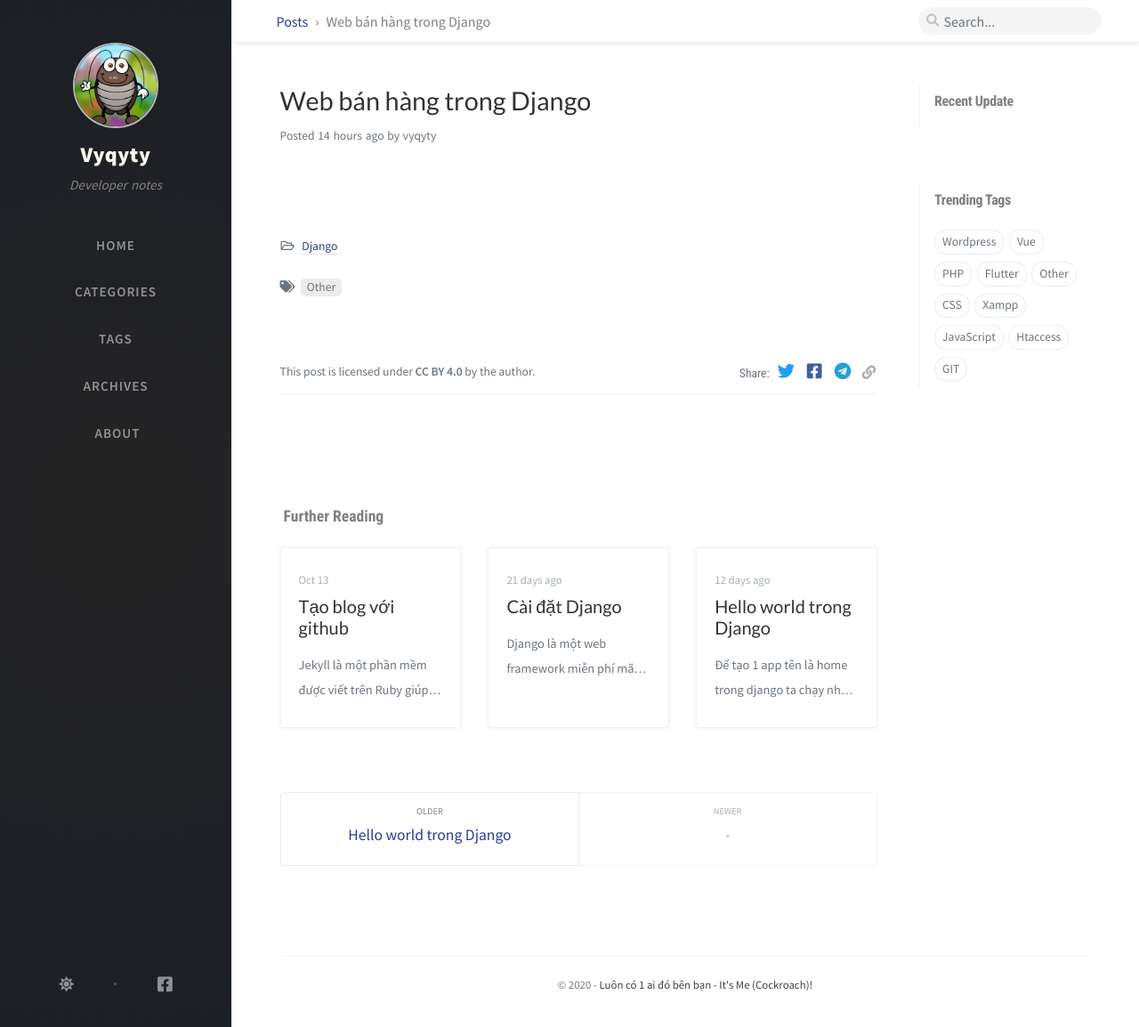
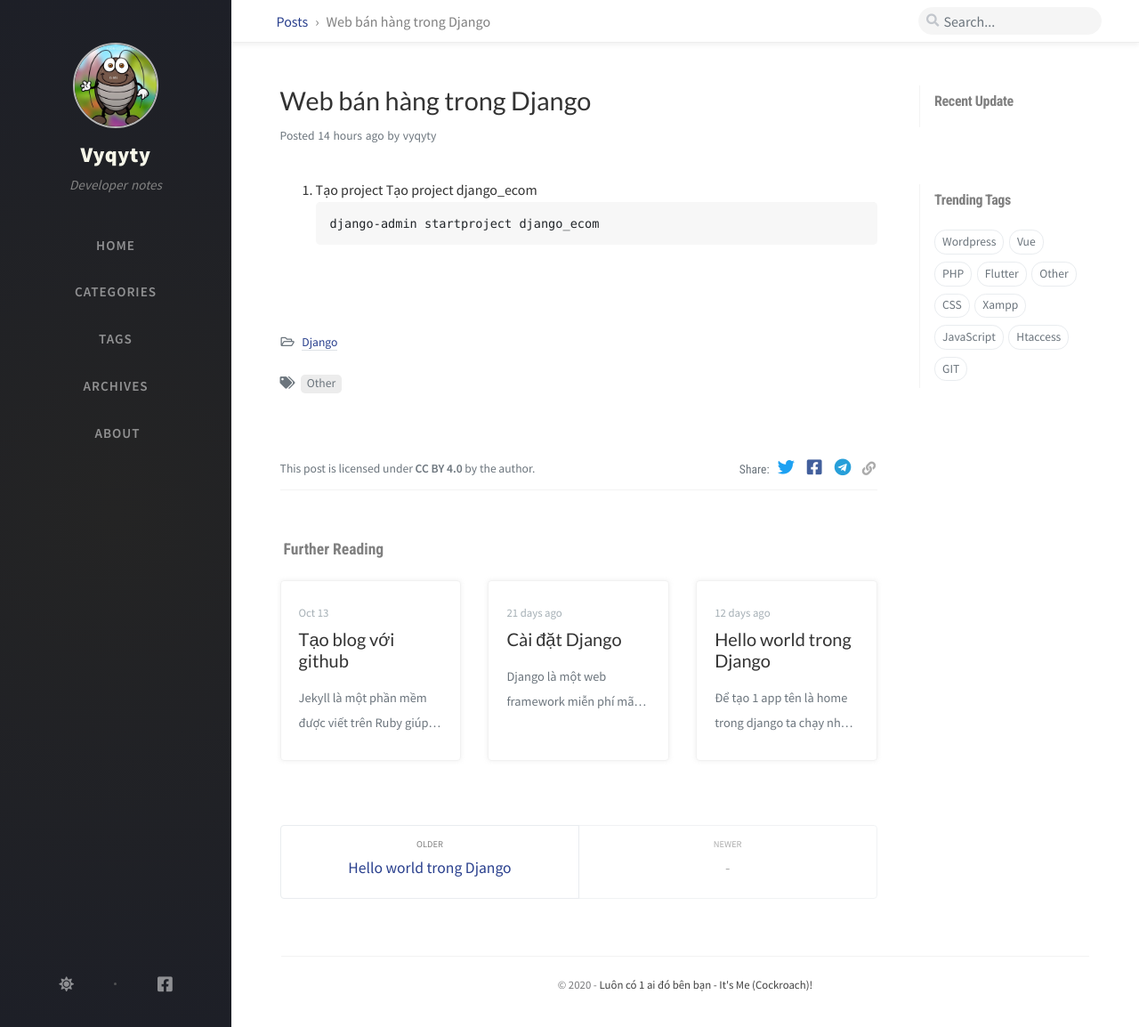
Before and after one commit to vyqyty/vyqyty.github.io, a Jekyll site: the page built from _posts/2020-11-23-web-ban-hang-don-gian-trong-django.md, in a window 1280 px wide and 1154 px high. Shown: the whole window at 89% size. Built offline with Jekyll 4.4.1, drawn with Linux system fonts in a browser that asks for light colours; nearby versions of some CDN libraries; comment, search, counter and statistics services are not loaded.

Commit message:
Update 2020-11-23-web-ban-hang-don-gian-trong-django.md

````diff
--- a/_posts/2020-11-23-web-ban-hang-don-gian-trong-django.md
+++ b/_posts/2020-11-23-web-ban-hang-don-gian-trong-django.md
@@ -5,3 +5,8 @@ categories: [Django]
 tags: [Other]
 math: true
 ---
+1. Tạo project
+Tạo project django_ecom
+```
+django-admin startproject django_ecom
+```
````
